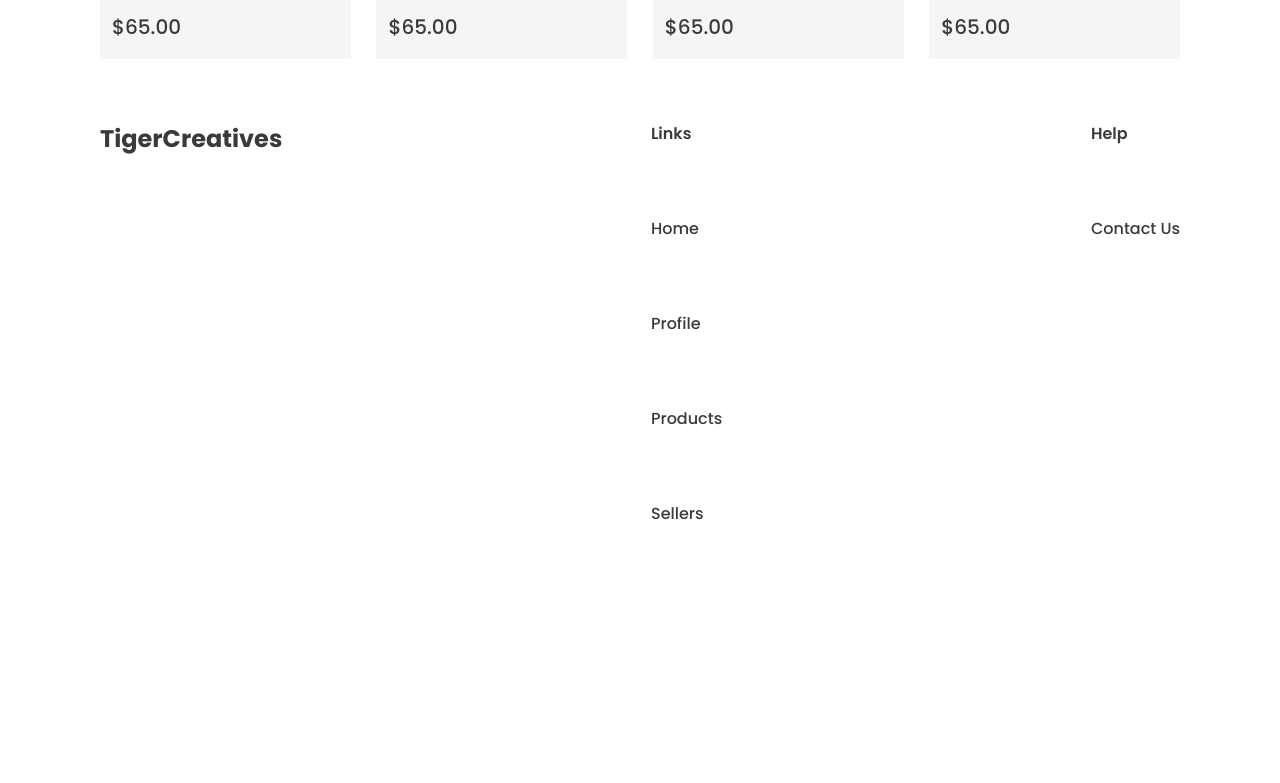
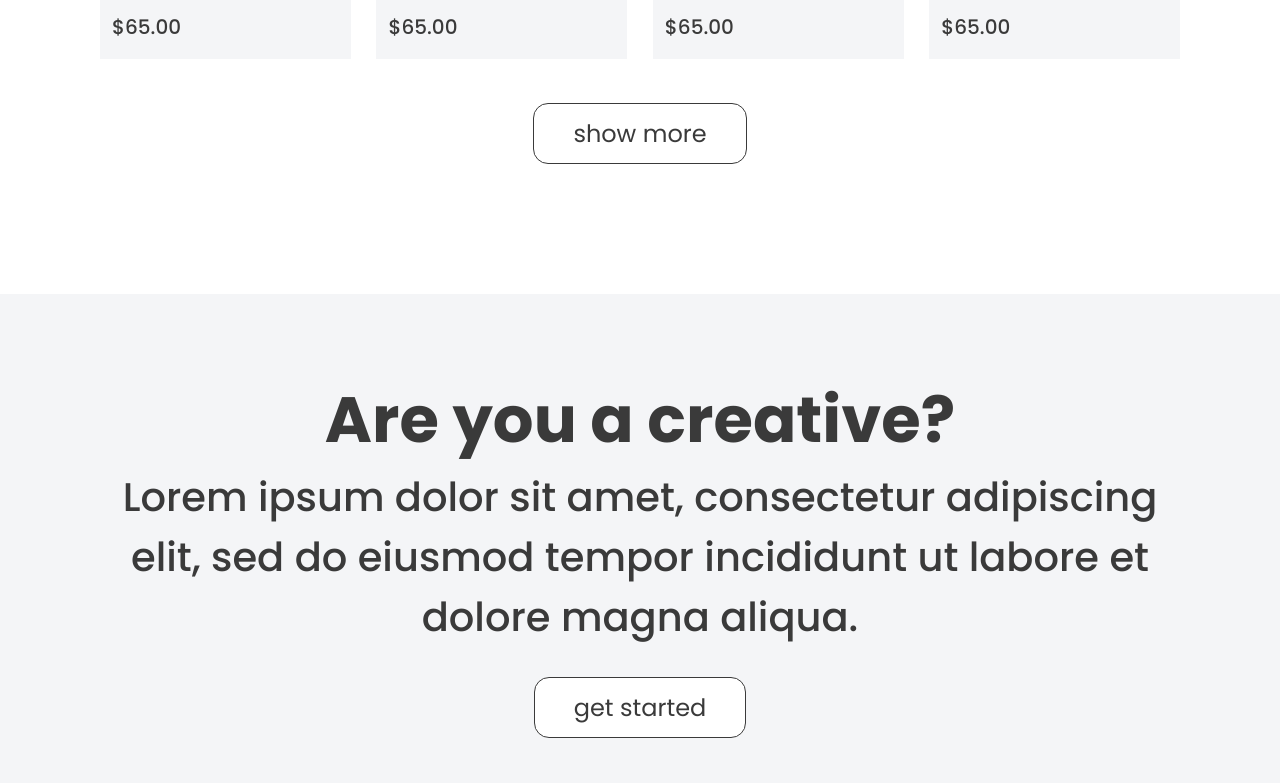
Before and after one commit to lauraahwa/COS333_TigerCreatives, a React (Vite) app in the folder front/: page / in a window 1280 px wide. Shown: the part 817-1600 px from the top of the page. Before the commit the page ends 1405 px from the top, so only its background shows below. Built offline with nearby package versions, Linux system fonts and the light colour scheme.

Commit message:
added button

```diff
--- /dev/null
+++ b/front/src/components/Button.jsx
@@ -0,0 +1,33 @@
+import React from 'react'
+import styled from 'styled-components'
+
+const Container = styled.button`
+    padding: 12px 39px;
+    border: 1px solid #3A3A3A;
+    border-radius: 15px;
+    background-color: #FFF;
+    font-size: 1.5rem;
+    font-weight: 400;
+    width: auto;
+
+    display: flex;
+    justify-content: center;
+    align-items: center;
+    text-align: center;
+    flex-shrink: 0;
+
+    &:active {
+        box-shadow: inset 0px 2px 5px rgba(0, 0, 0, 0.2); /* Adjust for active/clicked state */
+    }
+
+`
+
+const Button = ({ text }) => {
+  return (
+    <Container>
+        {text}
+    </Container>
+  )
+}
+
+export default Button
--- a/front/src/components/Grid.jsx
+++ b/front/src/components/Grid.jsx
@@ -1,6 +1,7 @@
 import React from 'react'
 import styled from 'styled-components'
 import painting from '@/assets/painting.png'
+import { Button } from '@/components'
 
 const Container = styled.div`
     width: 100%;
@@ -12,6 +13,12 @@ const Container = styled.div`
         grid-template-columns: repeat(2, 1fr);
     }
 
+`
+
+const ButtonContainer = styled.div`
+  display: flex;
+  margin-top: 44px;
+  justify-content: center;
 `
 
 const Item = styled.div`
@@ -70,6 +77,7 @@ const ItemImage = styled.img`
 
 const Grid = () => {
   return (
+    <>
       <Container>
         <Item>
           <ItemImage src={painting} />
@@ -104,6 +112,10 @@ const Grid = () => {
           </TextContainer>
         </Item>
       </Container>
+      <ButtonContainer>
+        <Button text="show more" />
+      </ButtonContainer>
+    </>
   )
 
 }
--- a/front/src/components/index.js
+++ b/front/src/components/index.js
@@ -1,3 +1,4 @@
 export { default as Navbar } from './Navbar'
 export { default as Footer } from './Footer'
 export { default as Grid } from './Grid'
+export { default as Button } from './Button'
--- a/front/src/pages/Home.jsx
+++ b/front/src/pages/Home.jsx
@@ -1,7 +1,7 @@
 import React, { useState } from 'react'
 import styled from 'styled-components'
 import UserService from '@/api/UserService'
-import { Grid } from '@/components'
+import { Grid, Button } from '@/components'
 
 const Title = styled.div`
 
@@ -39,6 +39,30 @@ const Header = styled.h1`
   margin-bottom: 41px;
 `
 
+const Banner = styled.div`
+  display: flex;
+  width: 100%;
+  flex-direction: column;
+  justify-content: center;
+  align-items: center;
+  text-align: center;
+  background-color: var(--container-color);
+
+  padding: 78px 100px;
+  margin-top: 130px;
+
+  h1 {
+    font-weight: 700;
+    font-size: 4rem;
+  }
+
+  h2 {
+    font-weight: 500;
+    font-size: 2.5rem;
+    margin-bottom: 30px;
+  }
+`
+
 const Home = () => {
 
   return (
@@ -51,7 +75,13 @@ const Home = () => {
         <Header>Discover</Header>
         <Header>Products</Header>
         <Grid />
+
       </Container>
+      <Banner>
+          <h1>Are you a creative?</h1>
+          <h2>Lorem ipsum dolor sit amet, consectetur adipiscing elit, sed do eiusmod tempor incididunt ut labore et dolore magna aliqua. </h2>
+          <Button text="get started" />
+      </Banner>
     </>
   );
 }
```
Lines whose indentation alone changed are shown as unchanged.
